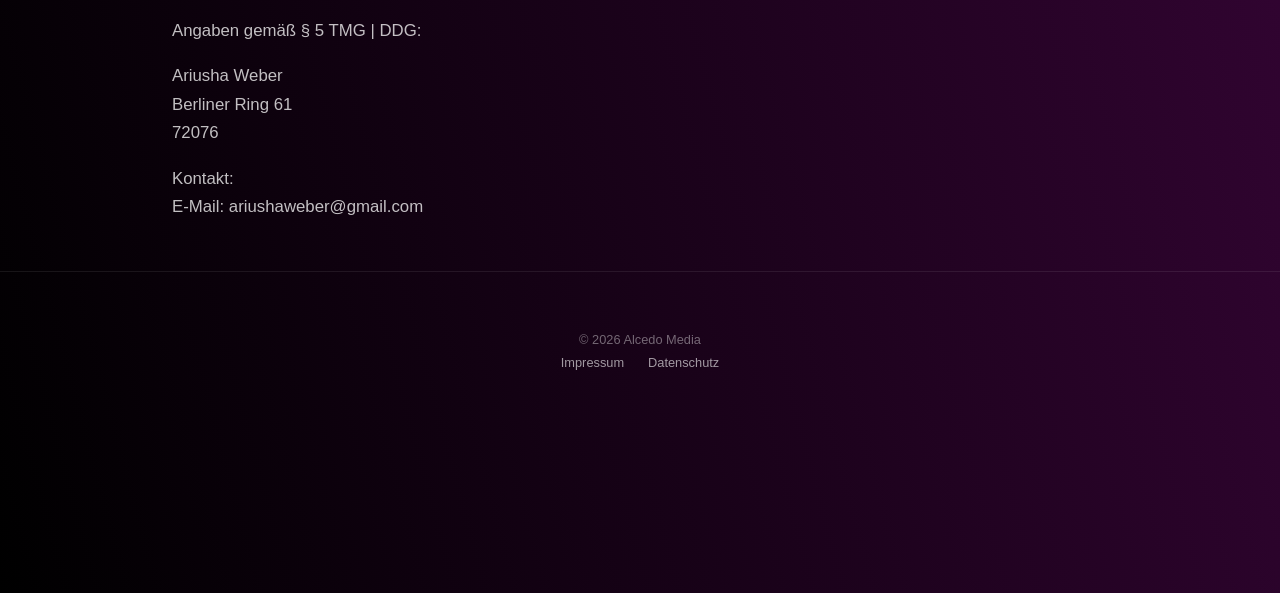
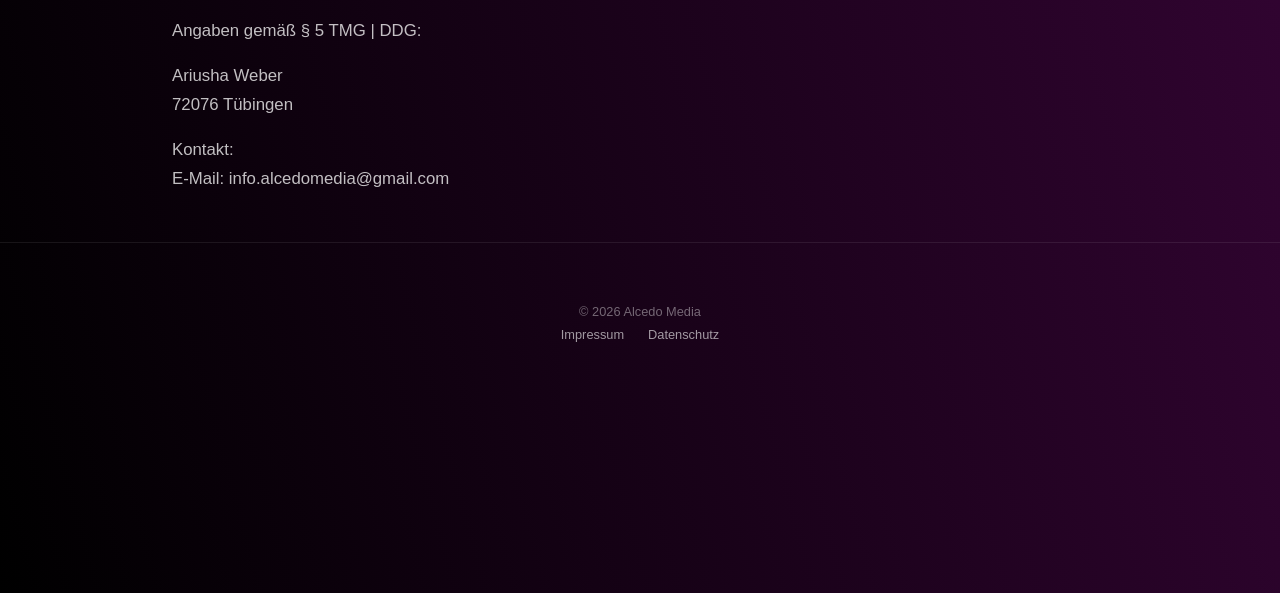
Before and after one commit to GaslightingRocks/Alc-Med-Website, a plain HTML site: page impressum.html in a window 1280 px wide. Shown: the part 207-800 px from the top of the page. Drawn offline with Linux system fonts and the light colour scheme.

Commit message:
Revise contact details in impressum.html
Updated contact information and corrected address.

```diff
--- a/impressum.html
+++ b/impressum.html
@@ -34,8 +34,9 @@
     <h1 style="margin-top: 4rem;">Impressum</h1>
     <div class="impUdat">
       <p>Angaben gemäß § 5 TMG | DDG:</p>
-      <p>Ariusha Weber<br>Berliner Ring 61<br>72076</p>
-      <p>Kontakt:<br>E-Mail: ariushaweber@gmail.com</p>
+      <p>Ariusha Weber
+    <br>72076 Tübingen</p>
+      <p>Kontakt:<br>E-Mail: info.alcedomedia@gmail.com</p>
     </div>
   </section>
 
```
